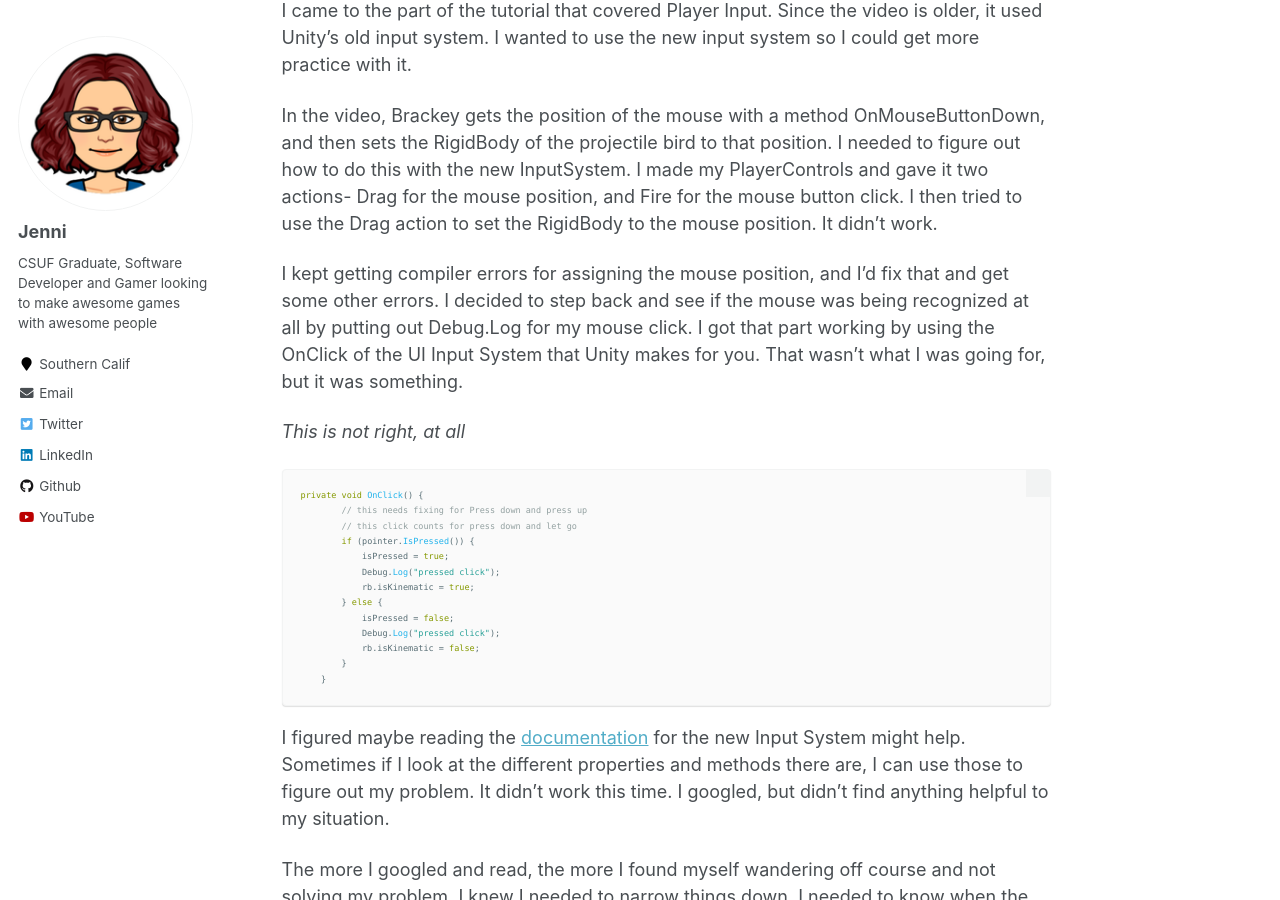
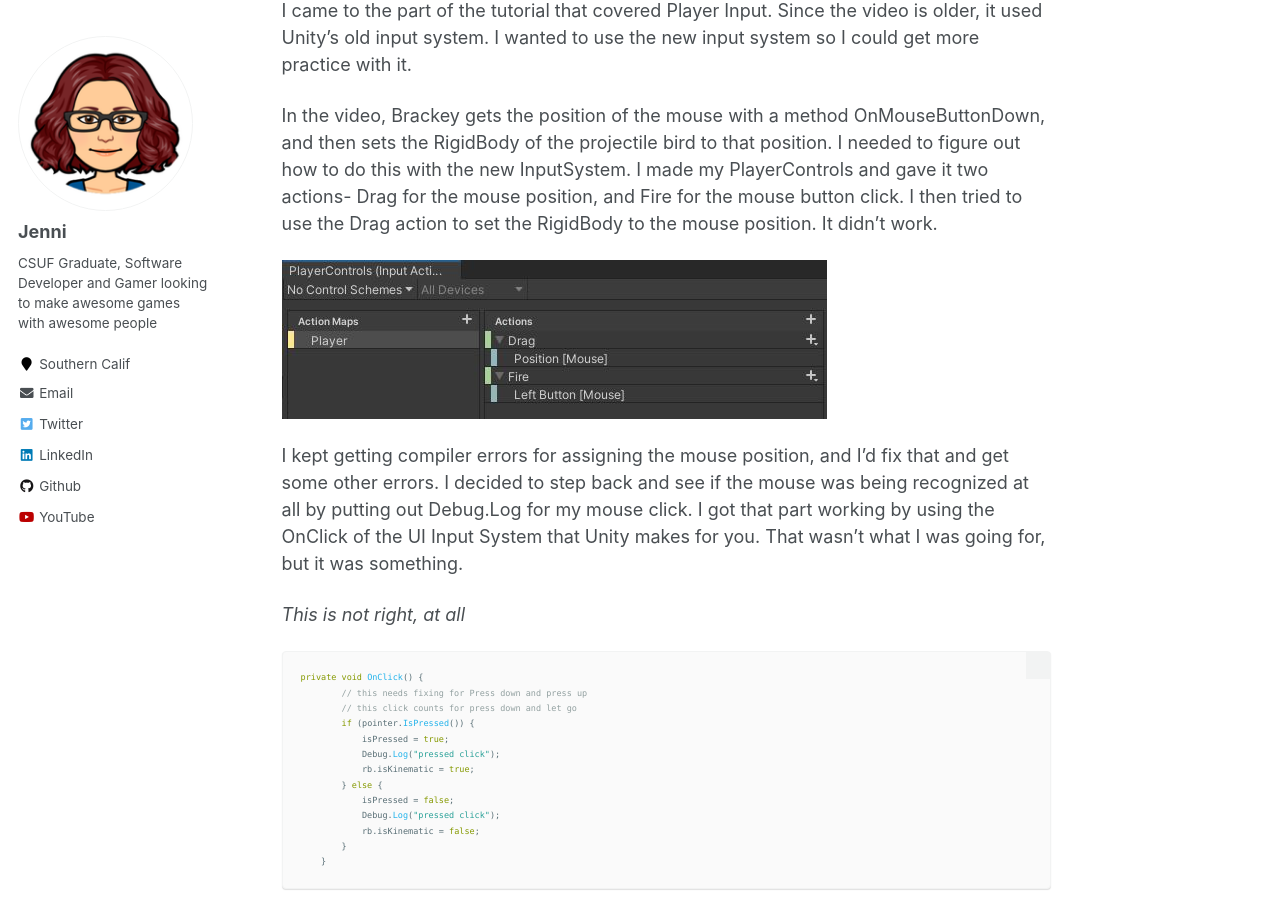
Before and after one commit to JenniTheDev/jennithedev.github.io, a Jekyll site: the page built from _posts/2021-08-17-angryinputspartone.md, in a window 1280 px wide and 900 px high, scrolled down 399 px. Built offline with Jekyll 4.4.1, drawn with Linux system fonts in a browser that asks for light colours; comment, search, counter and statistics services are not loaded.

Commit message:
Fixed image link

```diff
--- a/_posts/2021-08-17-angryinputspartone.md
+++ b/_posts/2021-08-17-angryinputspartone.md
@@ -18,7 +18,7 @@ I came to the part of the tutorial that covered Player Input. Since the video is
 
 In the video, Brackey gets the position of the mouse with a method OnMouseButtonDown, and then sets the RigidBody of the projectile bird to that position. I needed to figure out how to do this with the new InputSystem. I made my PlayerControls and gave it two actions- Drag for the mouse position, and Fire for the mouse button click. I then tried to use the Drag action to set the RigidBody to the mouse position. It didn’t work.
 
-[](http://jennithe.dev/images/ABCOne.JPG)
+![](http://jennithe.dev/images/ABCOne.JPG)
 
 I kept getting compiler errors for assigning the mouse position, and I’d fix that and get some other errors. I decided to step back and see if the mouse was being recognized at all by putting out Debug.Log for my mouse click. I got that part working by using the OnClick of the UI Input System that Unity makes for you. That wasn’t what I was going for, but it was something.
 
```
